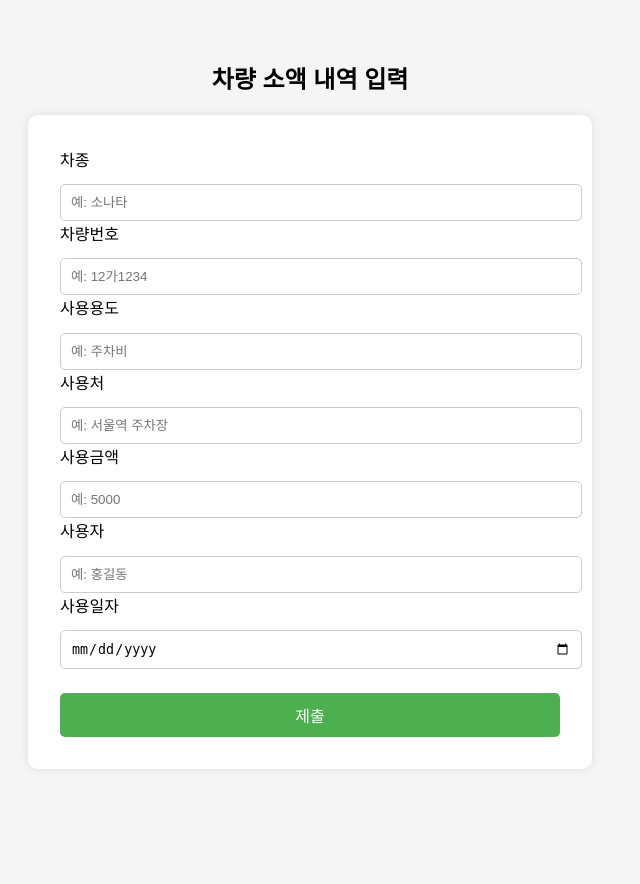
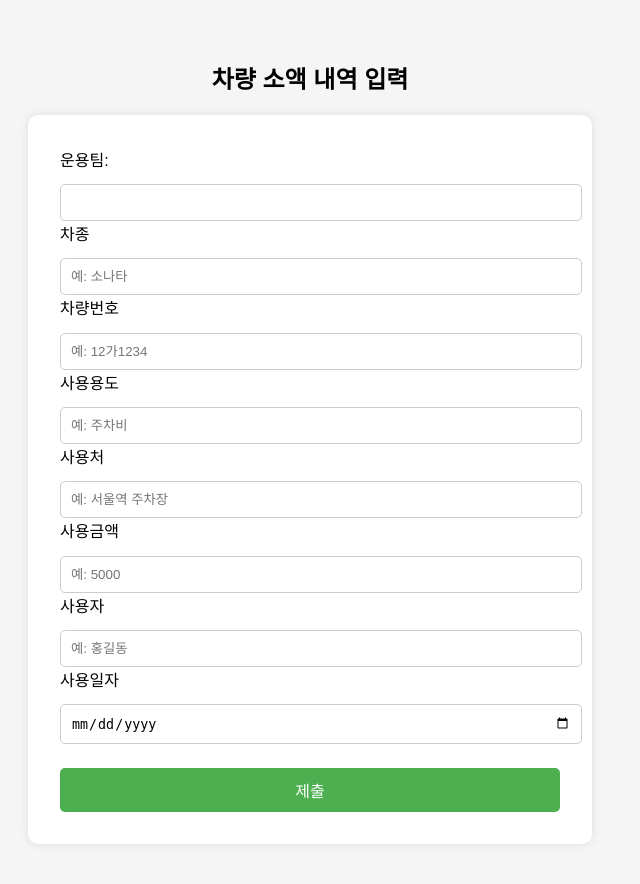
Before and after one commit to kbc329/car, a Flask app: page / in a window 1280 px wide. Shown: the whole page, without its empty margins (330-970 px from the left). Before the commit the page ends 737 px from the top, so only its background shows below. Run offline with Flask 3, Linux system fonts and the light colour scheme; parts of the project's set-up code (start-up, migrations or seed data) failed here and were passed over.

Commit message:
Update: add 운용팀 field and fix column order for Google Sheets

```diff
--- a/app.py
+++ b/app.py
@@ -44,6 +44,7 @@ worksheet = sh.sheet1
 def index():
     if request.method == "POST":
         data = {
+            "운용팀": request.form.get("team"),
             "날짜": request.form.get("date"),
             "차종": request.form.get("car_type"),
             "차량번호": request.form.get("car_number"),
@@ -54,13 +55,14 @@ def index():
         }
 
         worksheet.append_row([
-            data["날짜"],
+            data["운용팀"],
             data["차종"],
             data["차량번호"],
             data["사용용도"],
             data["사용처"],
             data["사용금액"],
-            data["사용자"]
+            data["사용자"],
+            data["날짜"]
         ])
         return redirect("/")
 
--- a/templates/form.html
+++ b/templates/form.html
@@ -42,6 +42,9 @@
 <body>
     <h2 style="text-align:center;">차량 소액 내역 입력</h2>
     <form action="/" method="post">
+        <label for="team">운용팀:</label>
+        <input type="text" id="team" name="team">
+
         <label for="car_type">차종</label>
         <input type="text" id="car_type" name="car_type" required placeholder="예: 소나타">
 
```
